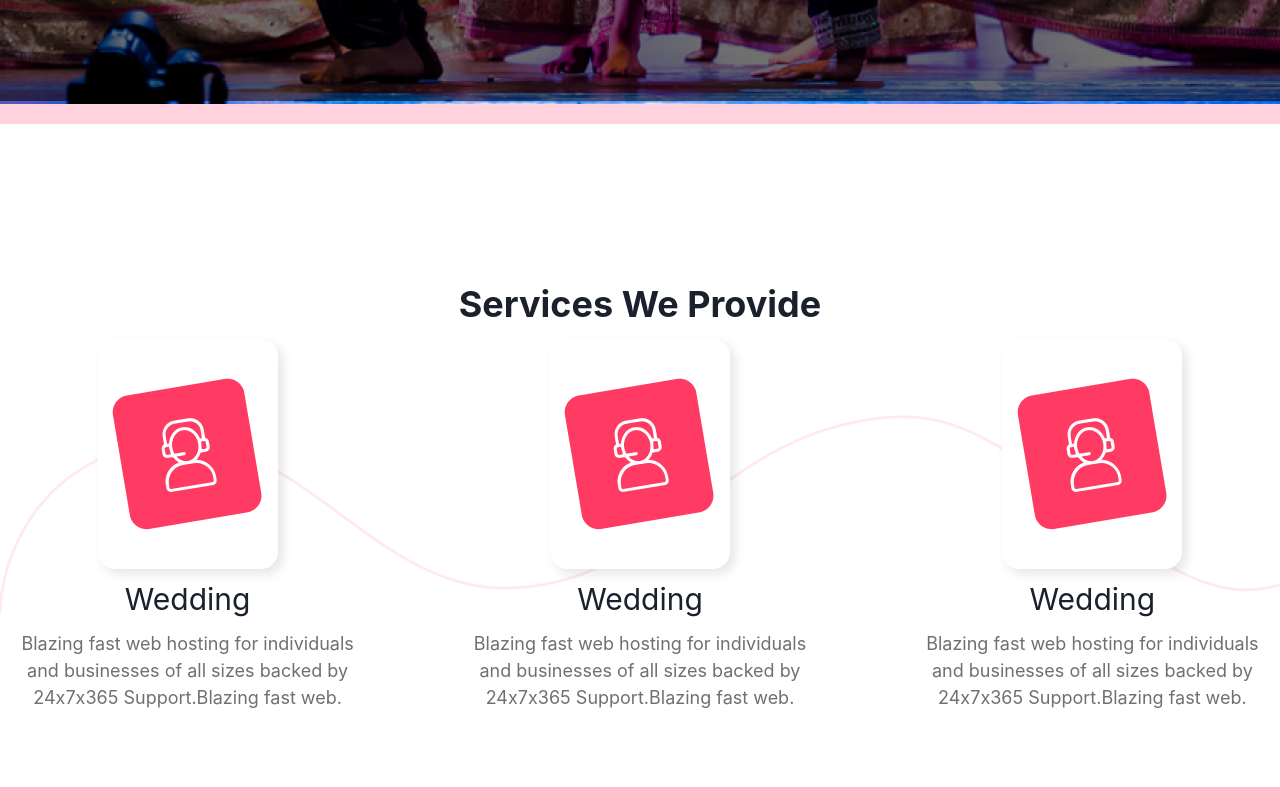
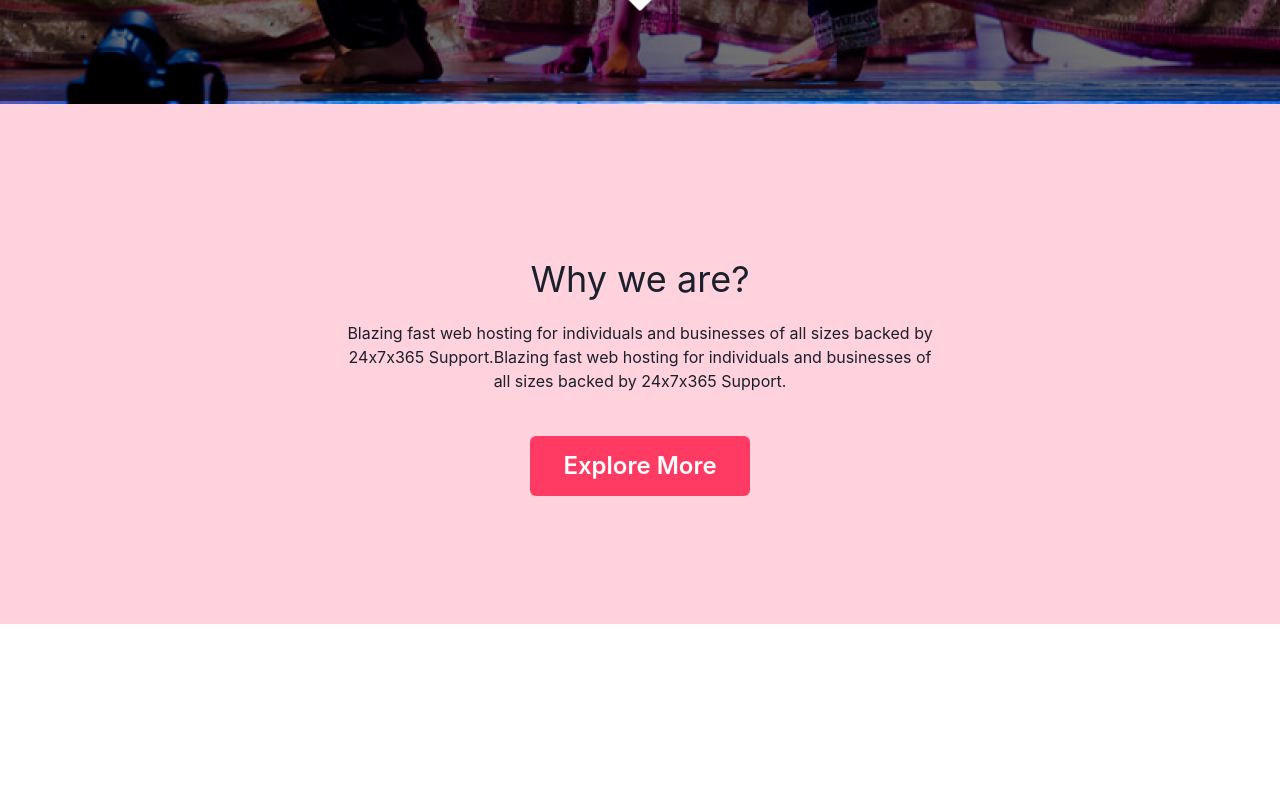
Before and after one commit to desaidhruv/grandSangeet, a React (Create React App) app: page / in a window 1280 px wide. Shown: the part 920-1707 px from the top of the page. Built offline with nearby package versions, Linux system fonts and the light colour scheme.

Commit message:
Footer and WhyWeAre Added

```diff
--- a/src/pages/Landing.js
+++ b/src/pages/Landing.js
@@ -7,18 +7,22 @@ import Team from '../components/sections/Team'
 import Community from '../components/sections/Community'
 import Gallery from '../components/sections/Gallery'
 import Contact from '../components/sections/Contact'
+import WhyWeAre from '../components/sections/WhyWeAre'
+import Footer from '../components/sections/Footer'
 
 export default function Landing() {
     return (
         <>
         <Hero />
         {/* <Explore /> */}
+        <WhyWeAre />
         <Services />
         <Gallery />
         <About />
         <Team />
         <Community />
-        <Contact/>
+        <Contact />
+        <Footer />
 
         </>
     )
```
